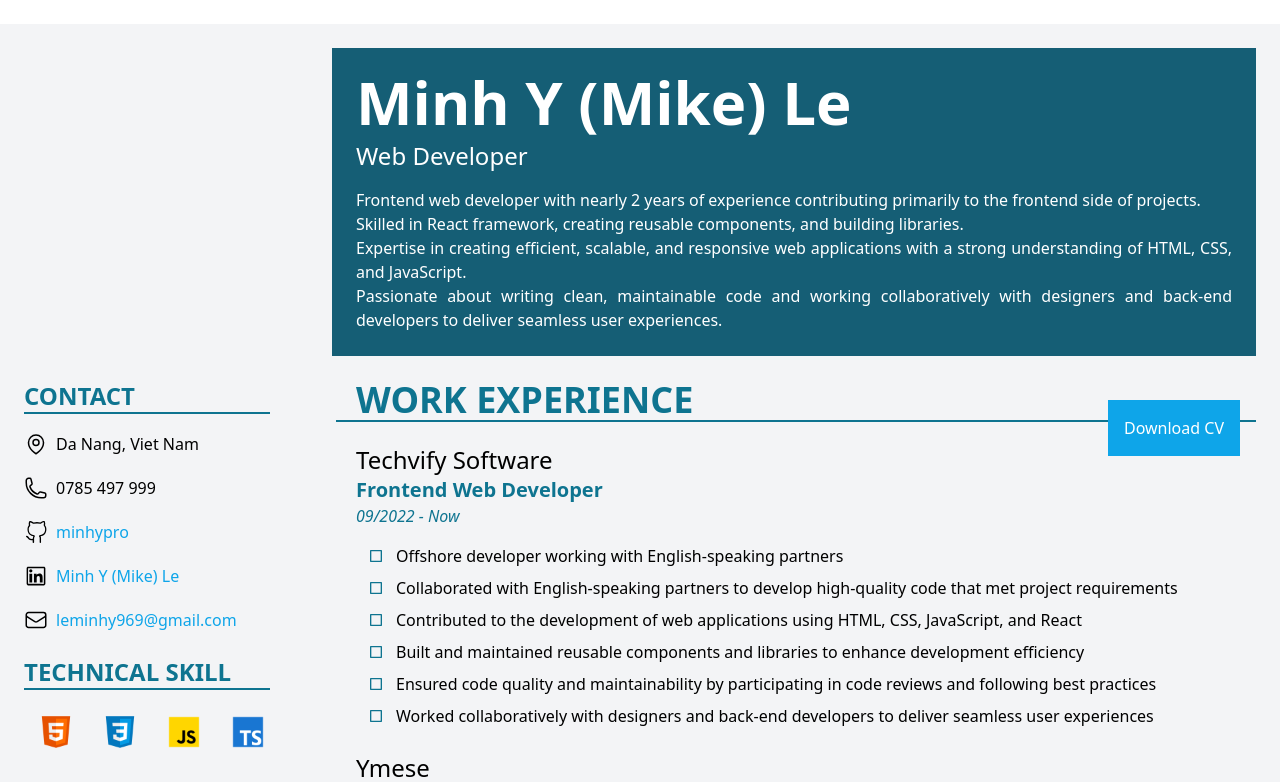
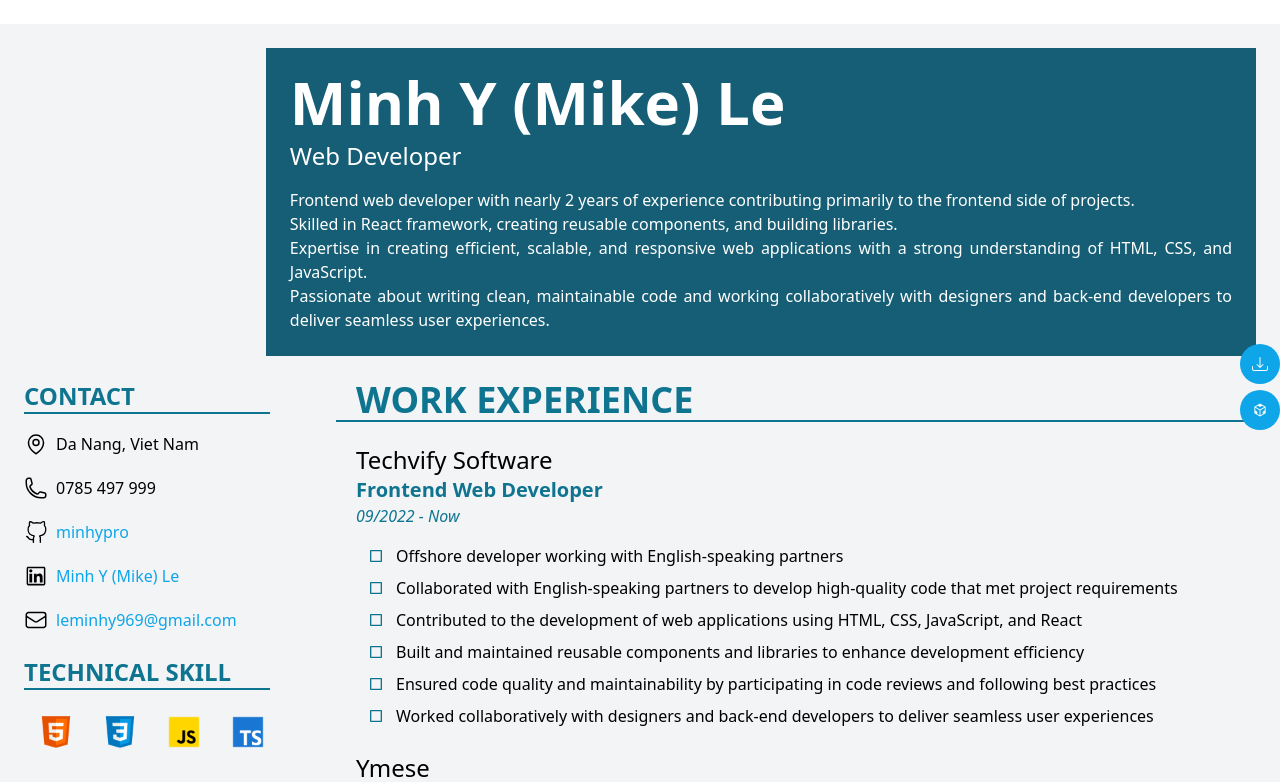
Before and after one commit to minhypro/my-new-portfolio, a React (Vite) app: page / in a window 1280 px wide. Shown: the top 782 px of the page. Built offline with nearby package versions, Linux system fonts and the light colour scheme.

Commit message:
add animation

```diff
--- a/package.json
+++ b/package.json
@@ -12,7 +12,9 @@
     "types": "tsc --project tsconfig.json --noEmit"
   },
   "dependencies": {
+    "@floating-ui/react": "^0.23.1",
     "@vercel/analytics": "^1.0.0",
+    "framer-motion": "^10.12.4",
     "react": "^18.2.0",
     "react-dom": "^18.2.0",
     "react-icons": "^4.8.0"
--- /dev/null
+++ b/src/components/Layout/FloatingSidebar.tsx
@@ -0,0 +1,109 @@
+import {
+	AnimatePresence,
+	motion,
+	useMotionValueEvent,
+	useScroll,
+} from 'framer-motion'
+import {useEffect, useRef, useState} from 'react'
+import {AiOutlineCodeSandbox} from 'react-icons/ai'
+import {BsDownload} from 'react-icons/bs'
+
+import ToolTip from '../ui/Tooltip'
+
+interface SidebarProps {
+	onClick: () => void
+}
+
+export const FloatingSidebar: React.FC<SidebarProps> = ({onClick}) => {
+	const scroll = useScroll()
+	const ref = useRef<HTMLDivElement>(null)
+	const [position, setPosition] = useState({
+		x: 0,
+		y: window.innerHeight / 2.5,
+	})
+
+	useMotionValueEvent(scroll.scrollY, 'change', latest => {
+		setPosition(prev => {
+			const newYPosition = latest + window.innerHeight / 2.5
+			return {x: prev.x, y: newYPosition}
+		})
+	})
+
+	const [shouldDisplay, setShouldDisplay] = useState(false)
+
+	useEffect(() => {
+		const timeoutId = setTimeout(() => {
+			setShouldDisplay(true)
+		}, 1000)
+		return () => clearTimeout(timeoutId)
+	}, [])
+
+	const handleClick = () => {
+		onClick()
+		window.scrollTo({
+			top: 0,
+			behavior: 'smooth',
+		})
+
+		setShouldDisplay(prev => !prev)
+	}
+	return (
+		<>
+			<AnimatePresence>
+				{shouldDisplay && (
+					<motion.div
+						ref={ref}
+						initial={{
+							opacity: 0,
+							scale: 0.5,
+							x: -200,
+							y: position.y,
+						}}
+						animate={{
+							opacity: 1,
+							scale: 1,
+							x: position.x,
+							y: position.y,
+						}}
+						transition={{duration: 0.7}}
+						className={`absolute right-0 top-0 flex flex-col`}
+						exit={{x: -300, opacity: 0}}
+					>
+						<ToolTip tooltip="Download CV">
+							<a
+								className="inline-block cursor-pointer rounded-full bg-sky-500 p-3 text-white"
+								href="main_cv.pdf"
+								download="Minh Y Le - Web Developer.pdf"
+							>
+								<BsDownload />
+							</a>
+						</ToolTip>
+						<ToolTip tooltip="Download CV">
+							<button
+								className="block cursor-pointer rounded-full bg-sky-500 p-3 text-white"
+								onClick={handleClick}
+							>
+								<AiOutlineCodeSandbox />
+							</button>
+						</ToolTip>
+					</motion.div>
+				)}
+			</AnimatePresence>
+			<div className="flex flex-row gap-1">
+				<a
+					className="inline-block cursor-pointer rounded-full bg-sky-500 p-3 text-white"
+					href="main_cv.pdf"
+					download="Minh Y Le - Web Developer.pdf"
+				>
+					<BsDownload />
+				</a>
+				<button
+					className="block cursor-pointer rounded-full bg-sky-500 p-3 text-white"
+					onClick={handleClick}
+				>
+					<AiOutlineCodeSandbox />
+				</button>
+			</div>
+		</>
+	)
+}
--- a/src/components/Layout/index.tsx
+++ b/src/components/Layout/index.tsx
@@ -8,7 +8,7 @@ type Layout = {
 
 const Homepage: FC<Layout> = ({children}) => {
 	return (
-		<div className="min-h-screen">
+		<div className="min-h-screen overflow-x-hidden">
 			<Header />
 			<div>{children}</div>
 		</div>
--- /dev/null
+++ b/src/components/ui/Tooltip.tsx
@@ -0,0 +1,34 @@
+import {ReactNode, useRef} from 'react'
+
+interface Props {
+	children: ReactNode
+	tooltip?: string
+}
+
+export default function ToolTip({children, tooltip}: Props) {
+	const tooltipRef = useRef<HTMLSpanElement>(null)
+	const container = useRef<HTMLDivElement>(null)
+
+	return (
+		<div
+			ref={container}
+			onMouseEnter={({clientX}) => {
+				if (!tooltipRef.current || !container.current) return
+				const {left} = container.current.getBoundingClientRect()
+
+				tooltipRef.current.style.left = clientX - left + 'px'
+			}}
+			className="group relative inline-block"
+		>
+			{children}
+			{tooltip ? (
+				<span
+					ref={tooltipRef}
+					className="invisible absolute bottom-full whitespace-nowrap rounded bg-neutral-50/50 p-2 text-gray-500 opacity-0 backdrop-blur-sm transition-all duration-200 group-hover:visible group-hover:opacity-100 dark:border dark:bg-neutral-900/50 dark:text-white "
+				>
+					{tooltip}
+				</span>
+			) : null}
+		</div>
+	)
+}
--- a/src/pages/NormalCV/CVBody.tsx
+++ b/src/pages/NormalCV/CVBody.tsx
@@ -1,3 +1,4 @@
+import {AnimatePresence, motion} from 'framer-motion'
 import {FC} from 'react'
 import {AiOutlineLinkedin} from 'react-icons/ai'
 import {VscGithubAlt} from 'react-icons/vsc'
@@ -11,7 +12,11 @@ import SocialLink from '../../components/ui/SocialLink'
 import Experience from './Experience'
 import Projects from './Projects'
 
-const CVHeader: FC = () => {
+interface CVBodyProps {
+	isDisappear: boolean
+}
+
+export const CVBody: FC<CVBodyProps> = ({isDisappear}) => {
 	const renderLeftHeading = (text: string) => (
 		<>
 			<h2 className="text-2xl font-bold uppercase text-cyan-700">
@@ -31,7 +36,15 @@ const CVHeader: FC = () => {
 	)
 
 	return (
-		<div className="flex flex-col-reverse lg:flex-row">
+		<AnimatePresence>
+			{isDisappear ? null : (
+				<motion.div
+					initial={{opacity: 0}}
+					animate={{opacity: 1}}
+					transition={{duration: 0.7}}
+					exit={{y: 300, opacity: 0}}
+				>
+					<div className="relative flex flex-col-reverse lg:flex-row">
 						<div className="relative basis-1/4 xl:pr-6">
 							<div className="my-4 xl:my-6">
 								{renderLeftHeading('Contact')}
@@ -40,16 +53,23 @@ const CVHeader: FC = () => {
 										text="Da Nang, Viet Nam"
 										icon={<MapPinIcon />}
 									/>
-						<SocialLink text="0785 497 999" icon={<PhoneIcon />} />
+									<SocialLink
+										text="0785 497 999"
+										icon={<PhoneIcon />}
+									/>
 									<SocialLink
 										text="minhypro"
 										link="https://github.com/minhypro"
-							icon={<VscGithubAlt className="h-6 w-6" />}
+										icon={
+											<VscGithubAlt className="h-6 w-6" />
+										}
 									/>
 									<SocialLink
 										text="Minh Y (Mike) Le"
 										link="https://www.linkedin.com/in/minh-y-le-930118157/"
-							icon={<AiOutlineLinkedin className="h-6 w-6" />}
+										icon={
+											<AiOutlineLinkedin className="h-6 w-6" />
+										}
 									/>
 									<SocialLink
 										text="leminhy969@gmail.com"
@@ -61,7 +81,10 @@ const CVHeader: FC = () => {
 							<div className="my-4 xl:my-6">
 								{renderLeftHeading('Technical skill')}
 								{technologies.map(element => (
-						<div key={element.name} className="mt-6 inline-block">
+									<div
+										key={element.name}
+										className="mt-6 inline-block"
+									>
 										<img
 											width={40}
 											className="mx-3"
@@ -96,8 +119,14 @@ const CVHeader: FC = () => {
 								{renderLeftHeading('Languages')}
 								<div className="my-2 break-words text-sm xl:text-base">
 									{[
-							{lang: 'Vietnamese', level: 'Native speaker'},
-							{lang: 'English', level: 'Upper-intermediate'},
+										{
+											lang: 'Vietnamese',
+											level: 'Native speaker',
+										},
+										{
+											lang: 'English',
+											level: 'Upper-intermediate',
+										},
 										{lang: 'Thai', level: 'Advanced'},
 									].map((e, i) => (
 										<p key={i} className="mb-2">
@@ -177,7 +206,8 @@ const CVHeader: FC = () => {
 							</div>
 						</div>
 					</div>
+				</motion.div>
+			)}
+		</AnimatePresence>
 	)
 }
-
-export default CVHeader
--- a/src/pages/NormalCV/CVHeader.tsx
+++ b/src/pages/NormalCV/CVHeader.tsx
@@ -1,13 +1,73 @@
-import {FC} from 'react'
+import {AnimatePresence, motion, Variants} from 'framer-motion'
+import {FC, useEffect, useRef, useState} from 'react'
+
+import {getCurrentWidth} from '@/utils/utils'
 
 import Avatar from '../../components/ui/Avatar'
 
-const CVHeader: FC = () => {
+interface CVHeadProps {
+	isDisappear: boolean
+}
+const CVHeader: FC<CVHeadProps> = ({isDisappear}) => {
+	const [animationVariant, setAnimationVariant] = useState('first')
+	const avatarRef = useRef<HTMLDivElement>(null)
+	const [, currentContainer] = getCurrentWidth()
+	const xToMove =
+		// (avatarRef.current
+		// 	? avatarRef.current.getBoundingClientRect().left
+		// 	: 0) +
+		currentContainer / 2 -
+		(avatarRef.current ? avatarRef.current.clientWidth / 2 : 0)
+
+	const variants: Variants = {
+		initial: {
+			x: 0,
+			y: 0,
+		},
+		second: {
+			x: xToMove,
+		},
+		third: {
+			x: xToMove,
+			scale: 1.2,
+		},
+	}
+
+	const animateStart = () => {
+		setAnimationVariant('second')
+		setTimeout(() => {
+			setAnimationVariant('third')
+		}, 1000)
+	}
+
+	useEffect(() => {
+		if (isDisappear && currentContainer > 768) {
+			animateStart()
+		} else {
+			setAnimationVariant('initial')
+		}
+	}, [isDisappear, currentContainer])
+
 	return (
 		<div className="flex flex-col lg:flex-row">
+			<motion.div
+				variants={variants}
+				animate={animationVariant}
+				ref={avatarRef}
+				transition={{duration: 1, ease: 'linear'}}
+			>
 				<div className="basis-1/4">
 					<Avatar />
 				</div>
+			</motion.div>
+			<AnimatePresence>
+				{isDisappear ? null : (
+					<motion.div
+						initial={{opacity: 0}}
+						animate={{opacity: 1}}
+						transition={{duration: 0.7}}
+						exit={{x: 300, opacity: 0}}
+					>
 						<div className="basis-3/4 bg-cyan-800 p-6 text-white">
 							<h1 className="text-4xl font-semibold xl:text-6xl">
 								Minh Y (Mike) Le
@@ -16,19 +76,25 @@ const CVHeader: FC = () => {
 								Web Developer
 							</h3>
 							<p className="text-justify text-sm xl:text-base">
-					Frontend web developer with nearly 2 years of experience
-					contributing primarily to the frontend side of projects.
+								Frontend web developer with nearly 2 years of
+								experience contributing primarily to the
+								frontend side of projects.
 								<br />
-					Skilled in React framework, creating reusable components,
-					and building libraries. <br />
-					Expertise in creating efficient, scalable, and responsive
-					web applications with a strong understanding of HTML, CSS,
-					and JavaScript. <br />
-					Passionate about writing clean, maintainable code and
-					working collaboratively with designers and back-end
-					developers to deliver seamless user experiences.
+								Skilled in React framework, creating reusable
+								components, and building libraries. <br />
+								Expertise in creating efficient, scalable, and
+								responsive web applications with a strong
+								understanding of HTML, CSS, and JavaScript.{' '}
+								<br />
+								Passionate about writing clean, maintainable
+								code and working collaboratively with designers
+								and back-end developers to deliver seamless user
+								experiences.
 							</p>
 						</div>
+					</motion.div>
+				)}
+			</AnimatePresence>
 		</div>
 	)
 }
--- a/src/pages/NormalCV/index.tsx
+++ b/src/pages/NormalCV/index.tsx
@@ -1,18 +1,17 @@
-import React from 'react'
+import React, {useState} from 'react'
 
-import CVBody from './CVBody'
+import {FloatingSidebar} from '@/components/Layout/FloatingSidebar'
+
+import {CVBody} from './CVBody'
 import CVHeader from './CVHeader'
 
 const CV: React.FC = () => {
+	const [showAwesome, setShowAwesome] = useState(false)
 	return (
 		<div className="container relative bg-gray-100 p-6 xl:my-6">
-			<CVHeader />
-			<CVBody />
-			<div className="fixed right-10 top-1/2 bg-sky-500 p-4 text-white">
-				<a href="main_cv.pdf" download="Minh Y Le - Web Developer.pdf">
-					Download CV
-				</a>
-			</div>
+			<CVHeader isDisappear={showAwesome} />
+			<CVBody isDisappear={showAwesome} />
+			<FloatingSidebar onClick={() => setShowAwesome(prev => !prev)} />
 		</div>
 	)
 }
--- /dev/null
+++ b/src/utils/utils.tsx
@@ -0,0 +1,22 @@
+export const containerWidth = {
+	sm: 640,
+	ms: 768,
+	lg: 1024,
+	xl: 1280,
+}
+
+export const getCurrentWidth = () => {
+	const currentWidth = window.innerWidth
+	const containerWidths = Object.values(containerWidth)
+	let currentContainer = containerWidth.xl
+	for (let i = 0; i < containerWidths.length; i++) {
+		if (containerWidths[i] > currentWidth) {
+			currentContainer =
+				containerWidths[i - 1] === undefined
+					? currentWidth
+					: containerWidths[i - 1]
+			break
+		}
+	}
+	return [currentWidth, currentContainer]
+}
```
Also changed, not shown: index.html (+0 -30 lines), 1 other file (tests, documents, lock files or other folders). Lines whose indentation alone changed are shown as unchanged.
